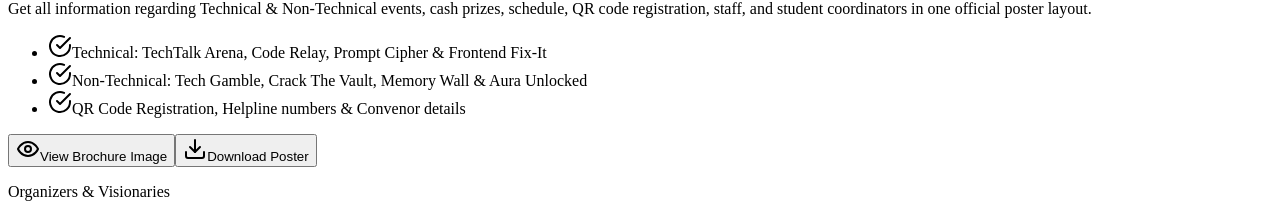
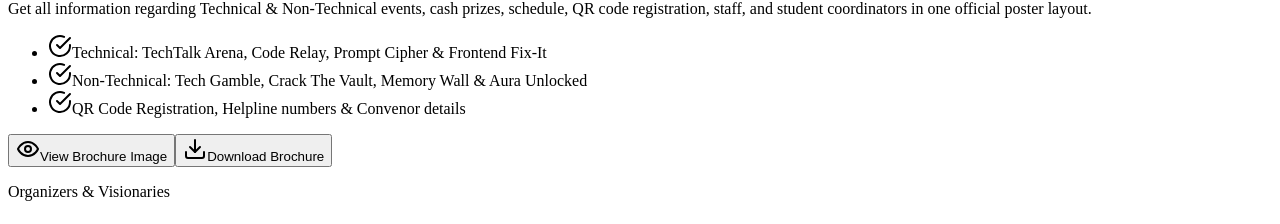
Before and after one commit to roxx2506-art/ryvonexa26, a React (Vite) app in the folder client/: page / in a window 1280 px wide. Shown: the part 6037-6261 px from the top of the page. Built offline with nearby package versions, Linux system fonts and the light colour scheme; no server answers; the HTML template or start-up script is replaced by a standard one.

Commit message:
Configure Download Brochure button to download official PDF in Brochure.jsx

```diff
--- a/client/src/components/Brochure.jsx
+++ b/client/src/components/Brochure.jsx
@@ -133,12 +133,12 @@ const Brochure = () => {
               </button>
 
               <button
-                onClick={() => handleDownload('png')}
+                onClick={() => handleDownload('pdf')}
                 disabled={downloading}
                 className="btn-primary btn-glow py-3.5 px-6 text-sm flex items-center justify-center gap-2 flex-1 disabled:opacity-50"
               >
                 <Download className={`w-4 h-4 ${downloading ? 'animate-bounce' : ''}`} />
-                {downloading ? 'Downloading...' : 'Download Poster'}
+                {downloading ? 'Downloading...' : 'Download Brochure'}
               </button>
             </div>
           </div>
@@ -196,10 +196,10 @@ const Brochure = () => {
                 </button>
 
                 <button
-                  onClick={() => handleDownload('png')}
+                  onClick={() => handleDownload('pdf')}
                   className="btn-primary py-2 px-4 text-xs flex items-center gap-2"
                 >
-                  <Download className="w-3.5 h-3.5" /> Download Image
+                  <Download className="w-3.5 h-3.5" /> Download PDF
                 </button>
               </div>
             </div>
```
Also changed, not shown: 2 other files (tests, documents, lock files or other folders).
